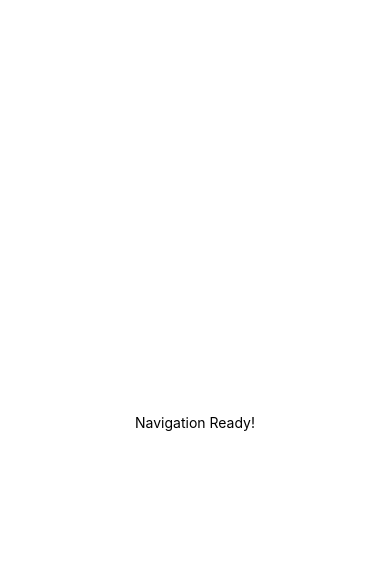
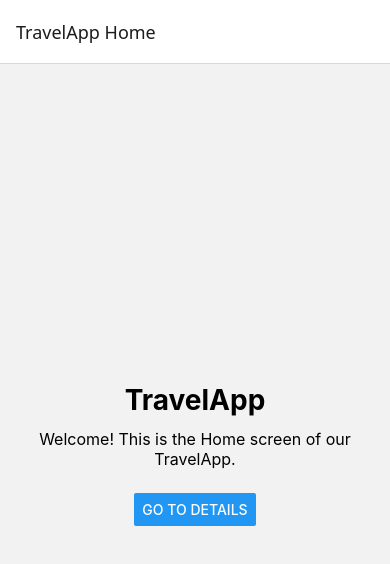
Before and after one commit to hsilaozyurt/TravelApp, a React Native app: screen /Home in a window 390 px wide. Shown: the top 564 px of the page. Built offline with nearby package versions, Linux system fonts and the light colour scheme.

Commit message:
feat: implement stack navigator with Home and Details ,→ screens (Part 2)

```diff
--- a/App.js
+++ b/App.js
@@ -1,38 +1,47 @@
 // App.js
 
-// React Native'ın temel bileşenlerini import ediyoruz.
 import React from 'react';
-import { Text, View } from 'react-native';
+import { NavigationContainer } from '@react-navigation/native';
+import { createNativeStackNavigator } from '@react-navigation/native-stack';
 
-// React Navigation'ın ana container'ını import ediyoruz.
-// Uygulamadaki tüm navigasyon işlemleri bu container içinde gerçekleşir.
-import { NavigationContainer } from '@react-navigation/native';
+// Az önce oluşturduğumuz ekran bileşenlerini import ediyoruz.
+import HomeScreen from './screens/HomeScreen';
+import DetailsScreen from './screens/DetailsScreen';
 
-// Bu, uygulamamızın başlangıç (root) bileşenidir.
+// Stack navigator'ı oluşturuyoruz.
+// Stack, içindeki Screen'leri yönetip başlık, geri butonu gibi özellikleri sağlar.
+const Stack = createNativeStackNavigator();
+
 export default function App() {
   return (
-    // NavigationContainer:
-    // - Tüm navigasyon yapısını saran "beyin" gibi düşünebiliriz.
-    // - İçine Stack, Tab, Drawer vb. bütün navigator bileşenleri yerleşecek.
     <NavigationContainer>
       {/*
-        View:
-        - Ekranın ortasında "Navigation Ready!" yazısını göstermek için
-          basit bir container kullanıyoruz.
-        - flex: 1 → Ekranın tamamını kapla
-        - justifyContent: 'center' → dikeyde ortala
-        - alignItems: 'center' → yatayda ortala
+        Stack.Navigator:
+        - initialRouteName ile açılışta hangi ekranın gösterileceğini belirliyoruz.
       */}
-      <View
-        style={{
-          flex: 1,
-          justifyContent: 'center',
-          alignItems: 'center',
-        }}
-      >
-        {/* Şimdilik sadece navigation'ın çalıştığını test etmek için text */}
-        <Text>Navigation Ready!</Text>
-      </View>
+      <Stack.Navigator initialRouteName="Home">
+        {/*
+          Home ekranı:
+          - name: Ekranın route adı (navigation.navigate('Home') vs.)
+          - component: Gösterilecek React bileşeni
+          - options: Header başlığı gibi ekstra ayarlar
+        */}
+        <Stack.Screen
+          name="Home"
+          component={HomeScreen}
+          options={{ title: 'TravelApp Home' }}
+        />
+
+        {/*
+          Details ekranı:
+          - HomeScreen'den navigation.navigate('Details') ile buraya geliyoruz.
+        */}
+        <Stack.Screen
+          name="Details"
+          component={DetailsScreen}
+          options={{ title: 'Details' }}
+        />
+      </Stack.Navigator>
     </NavigationContainer>
   );
 }
--- /dev/null
+++ b/screens/DetailsScreen.js
@@ -0,0 +1,50 @@
+// screens/DetailsScreen.js
+
+import React from 'react';
+import { View, Text, Button, StyleSheet } from 'react-native';
+
+// DetailsScreen:
+// - route: HomeScreen'den gönderdiğimiz parametreleri içerir (route.params)
+// - navigation: geri gitmek veya başka ekrana geçmek için kullanılır
+export default function DetailsScreen({ route, navigation }) {
+  // HomeScreen'den gönderdiğimiz parametreleri çözüyoruz.
+  const { cityName, countryName } = route.params || {};
+
+  return (
+    <View style={styles.container}>
+      <Text style={styles.title}>Details Screen</Text>
+
+      {/* Parametreleri göstereceğiz; gelmemişlerse default bir mesaj gösterelim */}
+      <Text style={styles.infoText}>
+        City: {cityName ?? 'Unknown City'}
+      </Text>
+      <Text style={styles.infoText}>
+        Country: {countryName ?? 'Unknown Country'}
+      </Text>
+
+      {/*
+        navigation.goBack():
+        - Stack içindeki bir önceki ekrana geri döner.
+      */}
+      <Button title="Go Back" onPress={() => navigation.goBack()} />
+    </View>
+  );
+}
+
+const styles = StyleSheet.create({
+  container: {
+    flex: 1,
+    justifyContent: 'center',
+    alignItems: 'center',
+    padding: 16,
+  },
+  title: {
+    fontSize: 26,
+    fontWeight: 'bold',
+    marginBottom: 16,
+  },
+  infoText: {
+    fontSize: 18,
+    marginBottom: 8,
+  },
+});
--- /dev/null
+++ b/screens/HomeScreen.js
@@ -0,0 +1,56 @@
+// screens/HomeScreen.js
+
+import React from 'react';
+import { View, Text, Button, StyleSheet } from 'react-native';
+
+// HomeScreen bileşeni:
+// navigation parametresi Stack Navigator tarafından otomatik olarak geliyor.
+export default function HomeScreen({ navigation }) {
+  return (
+    <View style={styles.container}>
+      {/* Ekran başlığı */}
+      <Text style={styles.title}>TravelApp</Text>
+
+      {/* Kısa açıklama */}
+      <Text style={styles.subtitle}>
+        Welcome! This is the Home screen of our TravelApp.
+      </Text>
+
+      {/*
+        "Go to Details" butonu:
+        - navigation.navigate('Details') ile DetailsScreen'e geçiyoruz.
+        - İkinci parametre olarak bir obje gönderirsek, route.params ile diğer ekranda okuyabiliriz.
+      */}
+      <Button
+        title="Go to Details"
+        onPress={() =>
+          navigation.navigate('Details', {
+            // Örnek parametreler – lab ilerledikçe bunları değiştirip geliştirebiliriz.
+            cityName: 'Istanbul',
+            countryName: 'Turkey',
+          })
+        }
+      />
+    </View>
+  );
+}
+
+// Basit stiller:
+const styles = StyleSheet.create({
+  container: {
+    flex: 1, // Ekranın tamamını kapla
+    justifyContent: 'center', // Dikeyde ortala
+    alignItems: 'center', // Yatayda ortala
+    padding: 16,
+  },
+  title: {
+    fontSize: 28,
+    fontWeight: 'bold',
+    marginBottom: 12,
+  },
+  subtitle: {
+    fontSize: 16,
+    textAlign: 'center',
+    marginBottom: 24,
+  },
+});
```
